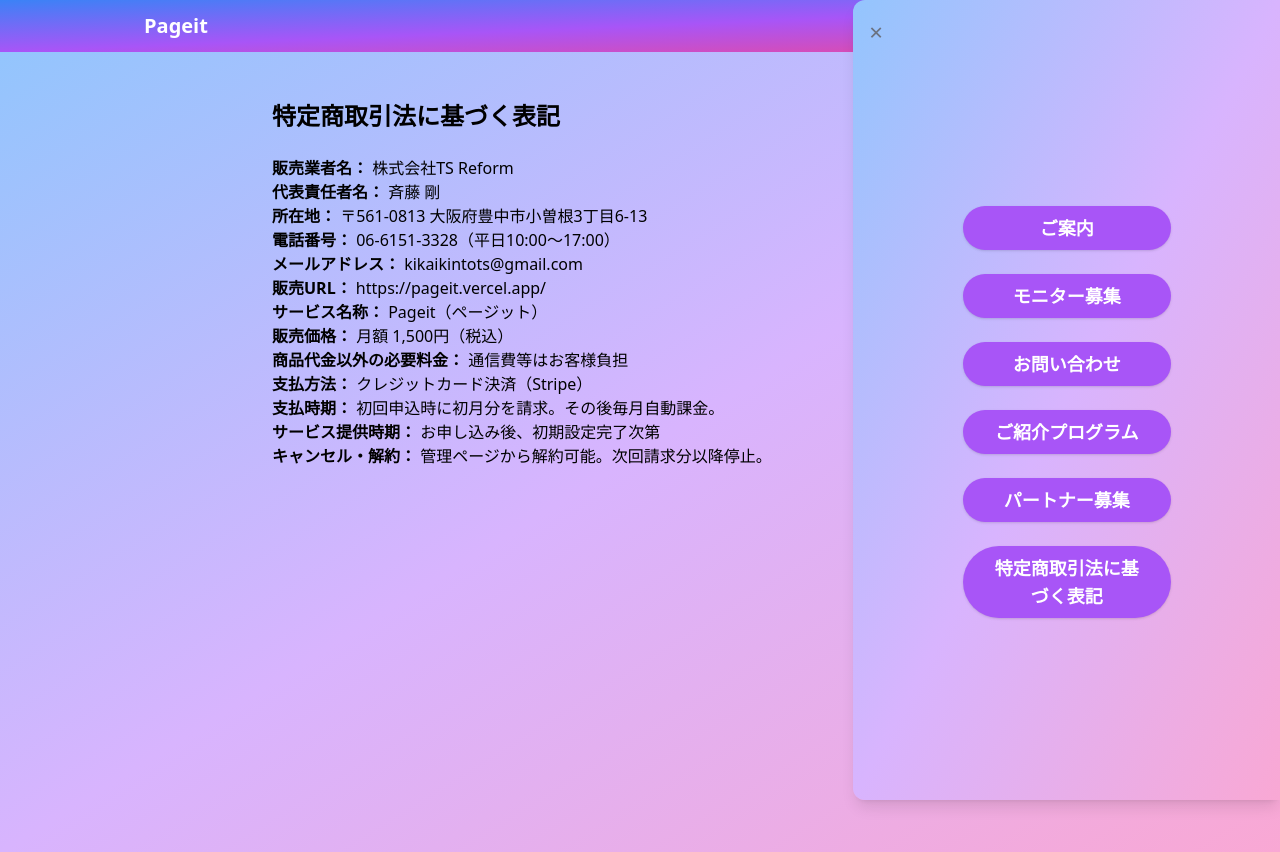
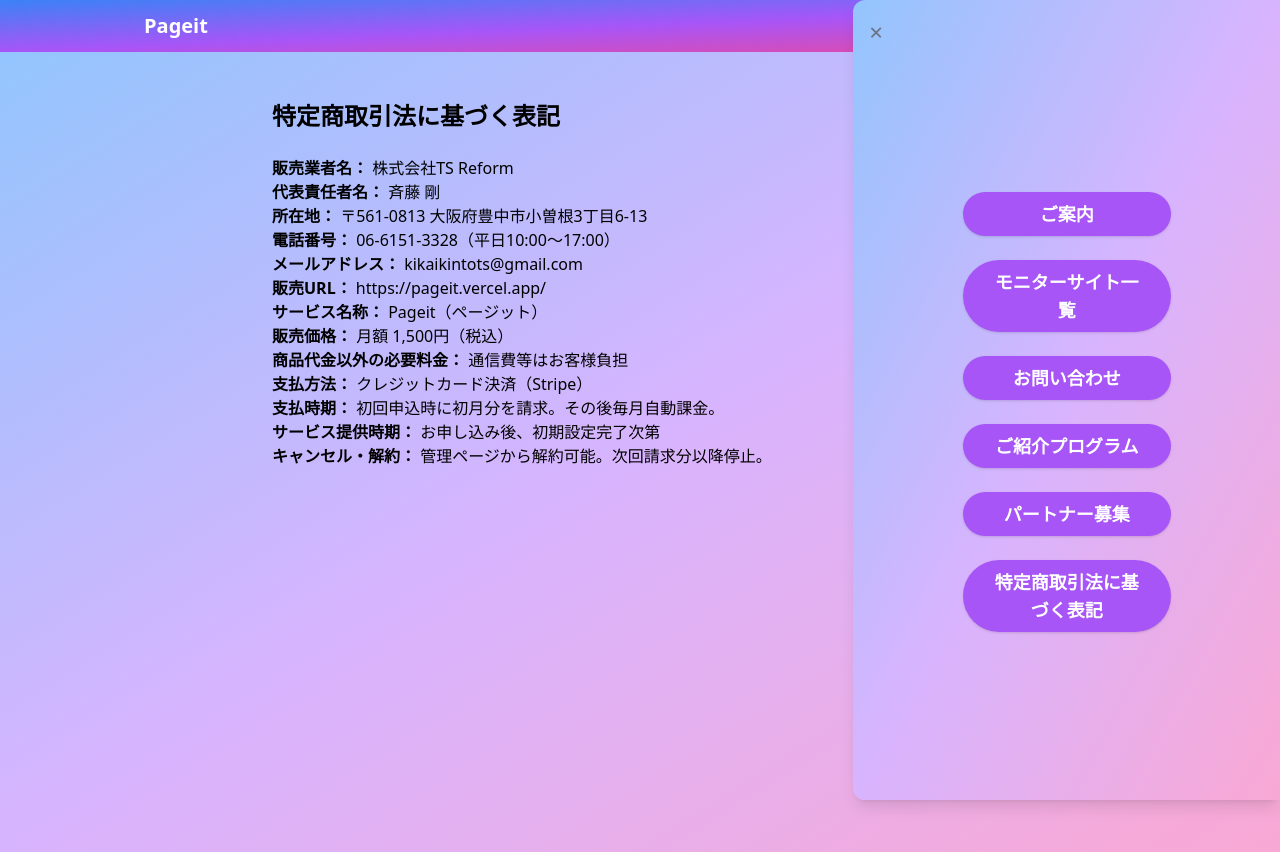
Before and after one commit to tsuyoshi-3110/pageit, a Next.js app: page /legal in a window 1280 px wide. Both pictures are taken after a click on the button "Toggle menu". Built offline with nearby package versions, Linux system fonts and the light colour scheme.

Commit message:
2025 0809 1732

```diff
--- a/src/components/ui/Navbar.tsx
+++ b/src/components/ui/Navbar.tsx
@@ -50,7 +50,7 @@ export default function Navbar() {
             onClick={() => setMenuOpen(false)}
             className="w-52 text-center text-lg font-semibold text-white bg-purple-500 px-6 py-2 rounded-full shadow hover:bg-purple-600 transition"
           >
-            モニター募集
+            モニターサイト一覧
           </Link>
 
           <Link
```
Also changed, not shown: 1 other file (tests, documents, lock files or other folders).
